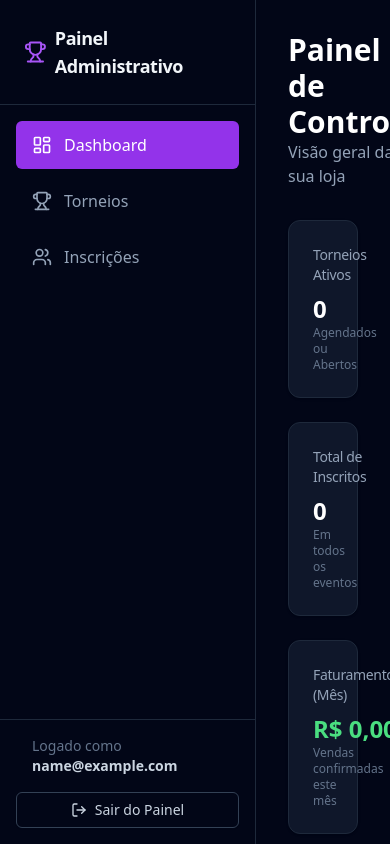
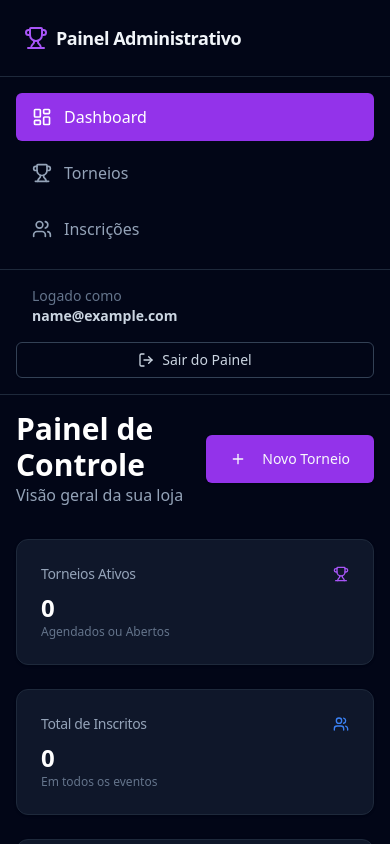
Before and after one commit to PedroHLourenco/curso-ferias, a React app in the folder frontend/: page /admin in a window 390 px wide. Built offline with nearby package versions, Linux system fonts and the light colour scheme; no server answers; sample sign-in values are in the browser's storage; the HTML template or start-up script is replaced by a standard one.

Commit message:
ajustando tela dashboard no mobile

```diff
--- a/frontend/src/components/layout/AdminLayout.tsx
+++ b/frontend/src/components/layout/AdminLayout.tsx
@@ -26,9 +26,9 @@ export function AdminLayout() {
       : "text-slate-400 hover:bg-slate-800 hover:text-white";
 
   return (
-    <div className="flex h-screen bg-slate-950 text-slate-100 font-sans">
+    <div className="flex flex-col md:flex-row h-screen bg-slate-950 text-slate-100 font-sans">
       {/* sidebar */}
-      <aside className="w-64 border-r border-slate-800 flex flex-col bg-slate-950">
+      <aside className="w-full md:w-64 h-auto md:h-full border-b md:border-b-0 md:border-r border-slate-800 flex flex-col bg-slate-950 shrink-0">
         <div className="p-6 border-b border-slate-800 flex items-center gap-2">
           <Trophy className="w-6 h-6 text-purple-500" />
           <span className="font-bold text-lg tracking-tight">
@@ -40,7 +40,7 @@ export function AdminLayout() {
           <Link
             to="/admin"
             className={`flex items-center gap-3 px-4 py-3 rounded-md transition-colors ${isActive(
-              "/admin"
+              "/admin",
             )}`}
           >
             <LayoutDashboard className="h-5 w-5" />
@@ -50,7 +50,7 @@ export function AdminLayout() {
           <Link
             to="/admin/tournaments"
             className={`flex items-center gap-3 px-4 py-3 rounded-md transition-colors ${isActive(
-              "/admin/tournaments"
+              "/admin/tournaments",
             )}`}
           >
             <Trophy className="w-5 h-5" />
@@ -60,7 +60,7 @@ export function AdminLayout() {
           <Link
             to="/admin/registrations"
             className={`flex items-center gap-3 px-4 py-3 rounded-md transition-colors ${isActive(
-              "/admin/registrations"
+              "/admin/registrations",
             )}`}
           >
             <Users className="w-5 h-5" />
@@ -85,7 +85,7 @@ export function AdminLayout() {
       </aside>
 
       {/* área principal */}
-      <main className="flex-1 overflow-y-auto bg-slate-950 p-8">
+      <main className="flex-1 overflow-y-auto bg-slate-950 p-4 md:p-8">
         <Outlet />
       </main>
     </div>
```
